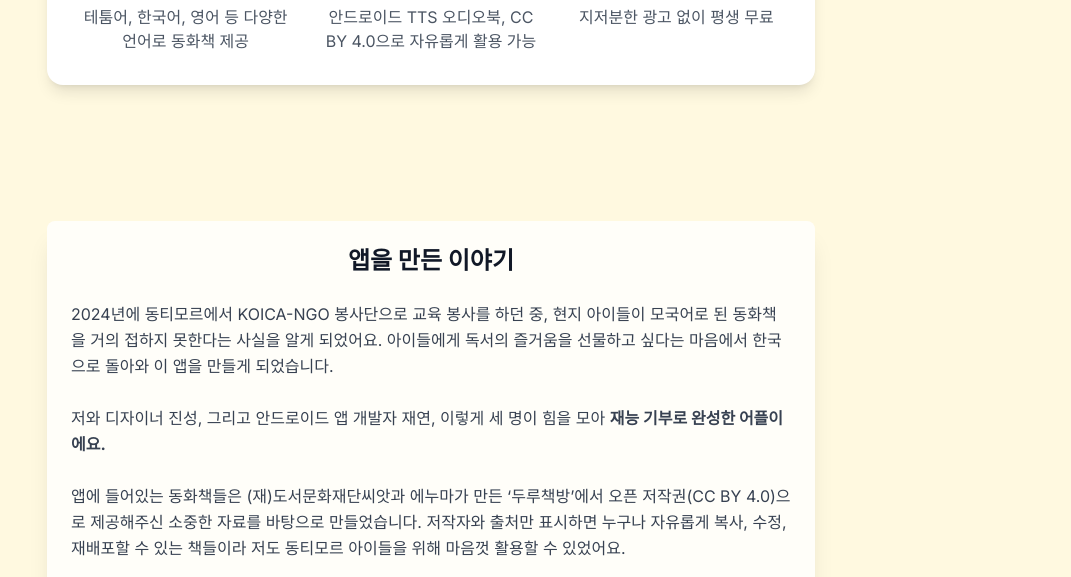
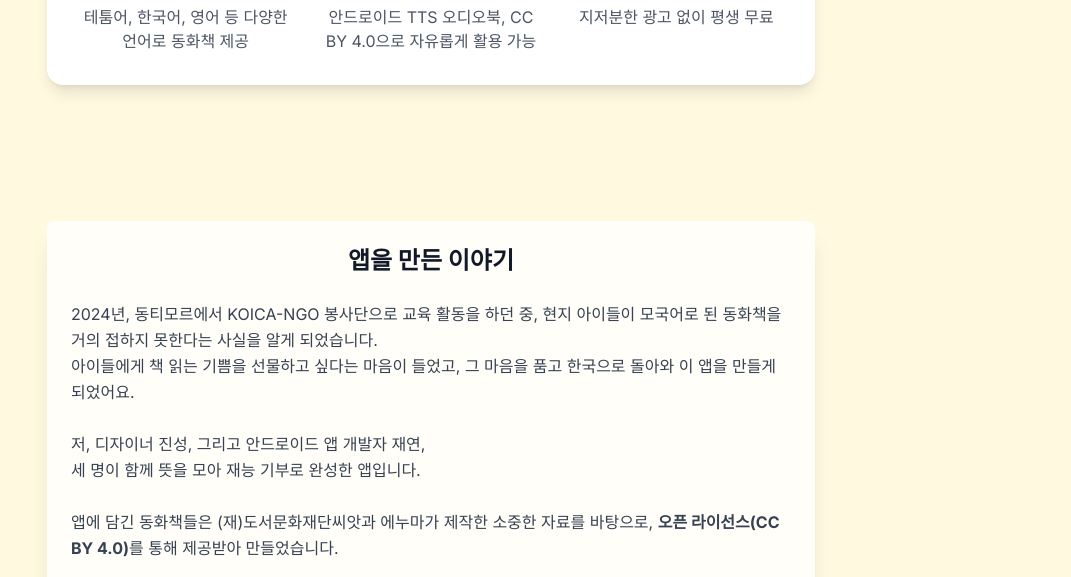
Before and after one commit to choe-yujin/taletail, a plain HTML site: page index.html in a window 1280 px wide. Shown: the part 375-952 px from the top of the page, without its empty margins (209-1280 px from the left). Drawn offline with nearby package versions, Linux system fonts and the light colour scheme.

Commit message:
docs: 앱 정보 수정

```diff
--- a/index.html
+++ b/index.html
@@ -82,15 +82,12 @@
       </div>
     </div>
   </main>
-
   <footer class="mt-16 py-8 text-center text-gray-500 text-sm">
     <div class="space-y-2">
       <div>
         <strong>Customer Service:</strong> <a href="tel:+8250408164032" class="underline">+82-504-0816-4032</a>
         &nbsp;|&nbsp;
         <strong>Email:</strong> <a href="mailto:dev.yujinchoe@gmail.com" class="underline">dev.yujinchoe@gmail.com</a>
-        &nbsp;|&nbsp;
-        <strong>GitHub:</strong> <a href="https://github.com/choe-yujin/android-kids-story-app" class="underline" target="_blank">github.com/choe-yujin/android-kids-story-app</a>
       </div>
       <div>
         <a id="footer-privacy-link" href="./policy.html?lang=ko" class="underline">개인정보처리방침</a>
@@ -110,12 +107,22 @@
         feature3: ["광고 없음", "지저분한 광고 없이 평생 무료"],
         aboutTitle: "앱을 만든 이야기",
         aboutContent: `
-        2024년에 동티모르에서 KOICA-NGO 봉사단으로 교육 봉사를 하던 중, 현지 아이들이 모국어로 된 동화책을 거의 접하지 못한다는 사실을 알게 되었어요. 아이들에게 독서의 즐거움을 선물하고 싶다는 마음에서 한국으로 돌아와 이 앱을 만들게 되었습니다.<br><br>
-        저와 디자이너 진성, 그리고 안드로이드 앱 개발자 재연, 이렇게 세 명이 힘을 모아 <strong>재능 기부로 완성한 어플이에요.</strong><br><br>
-        앱에 들어있는 동화책들은 (재)도서문화재단씨앗과 에누마가 만든 ‘두루책방’에서 오픈 저작권(CC BY 4.0)으로 제공해주신 소중한 자료를 바탕으로 만들었습니다. 저작자와 출처만 표시하면 누구나 자유롭게 복사, 수정, 재배포할 수 있는 책들이라 저도 동티모르 아이들을 위해 마음껏 활용할 수 있었어요.<br><br>
-        오디오북 기능은 안드로이드의 TTS 기능을 이용해 제공하고 있습니다. 다만, 테툼어는 아직 TTS 지원 언어에 포함되어 있지 않아서 오디오북이 지원되지 않아요. 혹시 테툼어로 직접 목소리를 녹음해주실 수 있다면, 음성 파일을 보내주세요! 여러분의 목소리로 동티모르 아이들에게 동화를 들려줄 수 있다면 정말 멋질 것 같아요.<br><br>
-        앞으로 테툼어뿐 아니라 여러 개발도상국의 언어로도 동화책을 확장해 나가고 싶어요. 번역 감수나 오디오북 녹음에 참여하고 싶으시거나, 앱에 대한 의견이 있으시면 언제든 연락주세요. 전 세계 어린이들에게 작은 도움이 될 수 있기를 진심으로 바랍니다.<br><br>
-        지저분한 광고는 앞으로도 절대 없을 테니 안심하고 사용하셔도 됩니다. 더 좋은 앱이 될 수 있도록 여러분의 소중한 의견을 기다릴게요!
+        2024년, 동티모르에서 KOICA-NGO 봉사단으로 교육 활동을 하던 중, 현지 아이들이 모국어로 된 동화책을 거의 접하지 못한다는 사실을 알게 되었습니다.<br>
+        아이들에게 책 읽는 기쁨을 선물하고 싶다는 마음이 들었고, 그 마음을 품고 한국으로 돌아와 이 앱을 만들게 되었어요.<br><br>
+        저, 디자이너 진성, 그리고 안드로이드 앱 개발자 재연,<br>
+        세 명이 함께 뜻을 모아 재능 기부로 완성한 앱입니다.<br><br>
+        앱에 담긴 동화책들은 (재)도서문화재단씨앗과 에누마가 제작한 소중한 자료를 바탕으로, <b>오픈 라이선스(CC BY 4.0)</b>를 통해 제공받아 만들었습니다.<br><br>
+        앱은 오프라인 환경에서도 원활하게 작동하도록 만들었고, 오디오북 기능은 안드로이드의 TTS(Text-to-Speech) 기능을 활용해 구현했어요.<br>
+        다만, 아직 테툼어는 TTS 지원 언어가 아니라 오디오북 기능이 제한적입니다.<br><br>
+        앞으로는 테툼어뿐 아니라, 다양한 개발도상국 언어로도 동화책을 확장해 나가고 싶어요.<br><br>
+        번역 감수에 참여하고 싶으신가요?<br>
+        오디오북 녹음을 도와주실 수 있나요?<br>
+        직접 만든 동화책을 앱에 담고 싶으신가요?<br>
+        앱에 대한 아이디어나 의견이 있으신가요?<br>
+        언제든 편하게 연락주세요.<br><br>
+        이 앱이 전 세계 어린이들에게 작은 도움이 되길 진심으로 바랍니다.<br>
+        마지막으로, 불필요한 광고는 앞으로도 절대 없을 거예요.<br>
+        안심하고 사용해주시고, 더 나은 앱을 만들 수 있도록 여러분의 소중한 피드백을 기다릴게요. 감사합니다!
         `,
         privacy: "./policy.html?lang=ko",
         privacyText: "개인정보처리방침"
@@ -124,15 +131,24 @@
         appDesc: "A storybook app you can read for free, anytime, anywhere",
         feature1: ["Multilingual Support", "Storybooks in Tetum, Korean, English and more"],
         feature2: ["Audiobook & Open License", "Android TTS audiobooks, freely available under CC BY 4.0"],
-        feature3: ["No Ads or Payments", "Completely free, no ads"],
-        aboutTitle: "About the App",
+        feature3: ["No Ads", "Completely free, no ads"],
+        aboutTitle: "App Introduction",
         aboutContent: `
-        In 2024, while volunteering in Timor-Leste with the KOICA-NGO, I realized that local children rarely had access to storybooks in their own language. Wanting to share the joy of reading, I returned to Korea and created this app.<br><br>
-        Together with designer Jinseong and Android developer Jaeyeon, the three of us made this app a reality through <strong>talent donation</strong>.<br><br>
-        The storybooks in the app are based on valuable resources from the ‘Dooroo Library’, created by The Foundation SeeArt for Book Culture and Enuma, Inc., and provided under an open CC BY 4.0 license. As long as you credit the author and source, anyone can freely copy, modify, and redistribute these books. Thanks to this, I was able to create storybooks for Timor-Leste children.<br><br>
-        The audiobook feature uses Android's TTS function. However, since Tetum is not yet supported by TTS, audiobooks are not available in Tetum. If you can record a Tetum voice, please send us your audio file! Wouldn't it be wonderful for Timor-Leste children to hear stories in your voice?<br><br>
-        We hope to expand to more developing countries' languages beyond Tetum. If you want to help with translation or audiobook recording, or if you have feedback, please contact us anytime. We sincerely hope this app helps children around the world.<br><br>
-        There will never be intrusive ads, so feel free to use the app. We welcome your feedback to make it even better!
+        In 2024, while volunteering as part of the KOICA-NGO team in East Timor, I discovered that local children had very little access to storybooks in their native language.<br>
+        I wanted to share the joy of reading with these children, and with that hope in my heart, I returned to Korea and created this app.<br><br>
+        Together with designer Jinseong and Android app developer Jaeyeon, the three of us joined forces and completed this app as a talent donation.<br><br>
+        The storybooks in this app are based on valuable resources created by the Seed Foundation for Book Culture and Enuma, and provided under an <b>open license (CC BY 4.0)</b>.<br><br>
+        I made sure the app works smoothly even offline, and the audiobook function uses Android’s TTS (Text-to-Speech) feature.<br>
+        However, since Tetum is not yet supported by TTS, the audiobook feature is limited for that language.<br><br>
+        In the future, I hope to expand the storybooks not only in Tetum but also in various developing country languages.<br><br>
+        Would you like to help with translation review?<br>
+        Can you help record audiobooks?<br>
+        Would you like to include your own storybooks in the app?<br>
+        Do you have any ideas or feedback about the app?<br>
+        Please feel free to contact me anytime.<br><br>
+        I sincerely hope this app can be a small help to children all over the world.<br>
+        Finally, there will never be any unnecessary ads.<br>
+        Please use the app with peace of mind, and I look forward to your valuable feedback to make it even better. Thank you!
         `,
         privacy: "./policy.html?lang=en",
         privacyText: "Privacy Policy"
@@ -141,15 +157,24 @@
         appDesc: "Aplicativo de livros infantis grátis, para ler quando e onde quiser",
         feature1: ["Suporte Multilíngue", "Livros em tétum, coreano, inglês e mais"],
         feature2: ["Audiolivro & Licença Aberta", "Audiolivros com TTS Android, uso livre sob CC BY 4.0"],
-        feature3: ["Sem anúncios ou pagamentos", "Totalmente gratuito, sem anúncios"],
+        feature3: ["Sem anúncios", "Totalmente gratuito, sem anúncios"],
         aboutTitle: "Sobre o aplicativo",
         aboutContent: `
-        Em 2024, durante o voluntariado educacional em Timor-Leste com a KOICA-NGO, percebi que as crianças locais quase não tinham acesso a livros em sua língua materna. Com o desejo de compartilhar o prazer da leitura, voltei à Coreia e criei este aplicativo.<br><br>
-        Junto com o designer Jinseong e o desenvolvedor Android Jaeyeon, nós três tornamos este app realidade por meio de <strong>doação de talento</strong>.<br><br>
-        Os livros do app são baseados nos recursos da ‘Dooroo Library’, criada pela The Foundation SeeArt for Book Culture e Enuma, Inc., e fornecidos sob a licença aberta CC BY 4.0. Basta creditar o autor e a fonte para que qualquer pessoa possa copiar, modificar e redistribuir esses livros livremente. Assim, pude criar livros para as crianças de Timor-Leste.<br><br>
-        O recurso de audiolivro usa o TTS do Android. No entanto, como o tétum ainda não é suportado, não há audiolivros em tétum. Se você puder gravar uma voz em tétum, envie-nos o arquivo! Seria maravilhoso as crianças ouvirem histórias na sua voz.<br><br>
-        Queremos expandir para outros idiomas de países em desenvolvimento além do tétum. Se quiser ajudar com tradução, gravação ou enviar sugestões, entre em contato. Esperamos sinceramente ajudar crianças do mundo todo.<br><br>
-        Nunca haverá anúncios, então use à vontade. Suas opiniões são bem-vindas para melhorar ainda mais o app!
+        Em 2024, durante o voluntariado educacional em Timor-Leste com a KOICA-NGO, percebi que as crianças locais quase não tinham acesso a livros em sua língua materna.<br>
+        Com o desejo de compartilhar o prazer da leitura, voltei à Coreia e criei este aplicativo.<br><br>
+        Junto com o designer Jinseong e o desenvolvedor Android Jaeyeon, nós três tornamos este app realidade por meio de doação de talento.<br><br>
+        Os livros do app são baseados em materiais valiosos criados pela Fundação Seed para Cultura do Livro e Enuma, fornecidos sob uma <b>licença aberta (CC BY 4.0)</b>.<br><br>
+        O aplicativo foi desenvolvido para funcionar bem mesmo offline, e o recurso de audiolivro utiliza o TTS (Text-to-Speech) do Android.<br>
+        No entanto, como o tétum ainda não é suportado pelo TTS, o recurso de audiolivro é limitado para esse idioma.<br><br>
+        No futuro, quero expandir os livros infantis não só em tétum, mas também em vários idiomas de países em desenvolvimento.<br><br>
+        Gostaria de ajudar com revisão de tradução?<br>
+        Pode ajudar a gravar audiolivros?<br>
+        Quer incluir seus próprios livros no app?<br>
+        Tem alguma ideia ou sugestão sobre o app?<br>
+        Sinta-se à vontade para entrar em contato a qualquer momento.<br><br>
+        Espero sinceramente que este app possa ser uma pequena ajuda para crianças de todo o mundo.<br>
+        Por fim, nunca haverá anúncios desnecessários.<br>
+        Use o app com tranquilidade e aguardo seu feedback valioso para torná-lo ainda melhor. Obrigado!
         `,
         privacy: "./policy.html?lang=pt",
         privacyText: "Política de Privacidade"
@@ -158,15 +183,24 @@
         appDesc: "Aplikasaun livru istória livre atu lee iha ne'ebé-laran, tempu ruma, fatin ruma",
         feature1: ["Apoiu Lian Barak", "Istória iha Tetum, Korean, English no barak liu tan"],
         feature2: ["Audiolivru & Lisensa Livre", "Audiolivru ho TTS Android, uza livre ho CC BY 4.0"],
-        feature3: ["La iha Anúnsiu ka Pagamentu", "Kompletamente livre, la iha anúnsiu"],
+        feature3: ["La iha Anúnsiu", "Kompletamente livre, la iha anúnsiu"],
         aboutTitle: "Kona-ba aplikasaun",
         aboutContent: `
-        Iha tinan 2024, wainhira halo voluntáriu edukasaun iha Timor-Leste ho KOICA-NGO, ha'u hatene katak labarik sira la bele hetan livru istória iha lian inan. Hakarak fo kontente ba lee, ha'u fila ba Korea no halo aplikasaun ida ne'e.<br><br>
-        Ha'u, designer Jinseong, no desenvolvedor Android Jaeyeon, hamutuk halo aplikasaun ne'e ho <strong>doasaun talento</strong>.<br><br>
-        Livru sira iha aplikasaun ne'e bazeia ba ‘Dooroo Library’, ne'ebe kria husi The Foundation SeeArt for Book Culture no Enuma, Inc., no fornese ho lisensa livre CC BY 4.0. Bainhira hatama autor no fonte, ema hotu-hotu bele kopia, hadia, no distribui livremente. Tan ne'e, ha'u bele halo livru ba labarik Timor-Leste.<br><br>
-        Funsaun audiolivru uza TTS husi Android. Maibé Tetum seidauk suporta, tan ne'e audiolivru Tetum seidauk iha. Se bele grava liafuan Tetum, favór ida haruka foun! Di'ak liu labarik sira rona istória ho ita-nia lian.<br><br>
-        Hakarak estende ba lian seluk iha nasaun dezenvolve liu husi Tetum. Se bele ajuda tradusaun ka grava audiolivru, ka iha hanoin, favór kontaktu. Espera aplikasaun ne'e bele ajuda labarik sira iha mundu tomak.<br><br>
-        Sei la iha anúnsiu, uza aplikasaun ne'e ho liberdade. Ita-nia hanoin importante atu hadia aplikasaun ne'e!
+        Iha tinan 2024, durante ha’u servisu voluntáriu ho KOICA-NGO iha Timor-Leste, ha’u hatene katak labarik sira la bele hetan livru istória iha lian nian.<br>
+        Ha’u hakarak fó labarik sira nia kontente ho lê livru, no ho hanoin ne’e, ha’u fila ba Korea no kria app ida ne’e.<br><br>
+        Ha’u, designer Jinseong, no Android app developer Jaeyeon, ami tolu hamutuk hodi halo app ne’e hanesan doasaun ba talenta.<br><br>
+        Livru istória sira iha app ne’e bazeia ba materiál importante ne’ebé kria husi Fundasaun Seed ba Kultura Livru no Enuma, no simu husi <b>lisença aberta (CC BY 4.0)</b>.<br><br>
+        Ha’u halo esforsu atu app ne’e bele funsiona diak maski la iha internet, no audiobook sira ha’u uza TTS (Text-to-Speech) husi Android.<br>
+        Maibé, Tetun seidauk suporta TTS, tanba audiobook iha limita ba lian Tetun.<br><br>
+        Iha futuru, ha’u hakarak hatama livru istória la’ós iha Tetun de’it, maibé mos iha lian sira seluk husi nasaun seidauk dezenvolve.<br><br>
+        Ita hakarak ajuda iha revisaun tradusaun ka?<br>
+        Ita bele ajuda grava audiobook ka?<br>
+        Ita hakarak hatama ita-nia livru istória iha app ka?<br>
+        Ita iha ideia ka komentáriu kona-ba app ne’e ka?<br>
+        Favor kontaktu ha’u kada tempu.<br><br>
+        Ha’u hakarak app ne’e bele ajuda labarik sira iha mundu tomak.<br>
+        Finalmente, app ne’e la iha publisidade la presiza.<br>
+        Uza ho kontente, no ha’u hein ita nia feedback atu bele halo app ne’e diak liu. Obrigadu barak!
         `,
         privacy: "./policy.html?lang=tet",
         privacyText: "Politika Privasidade"
```
Also changed, not shown: policy.html (+0 -2 lines).
